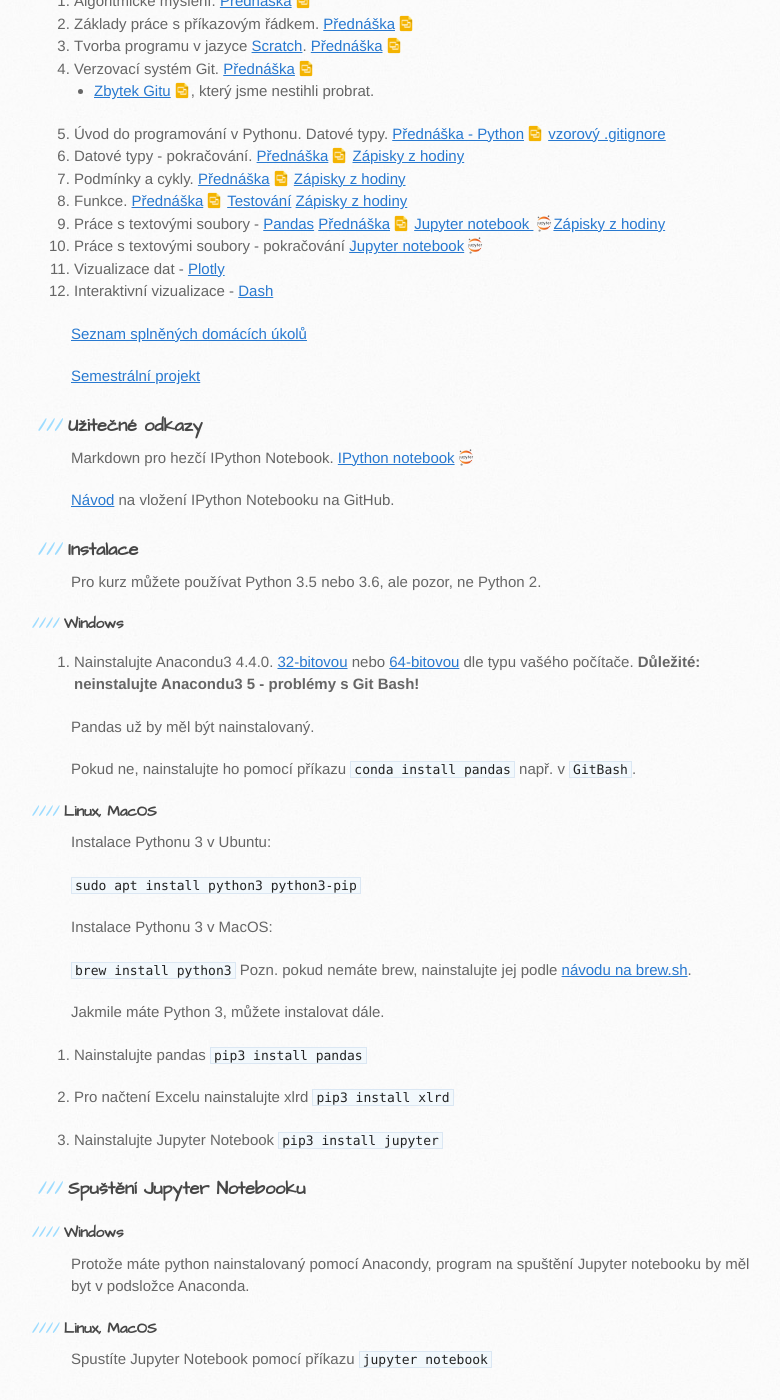
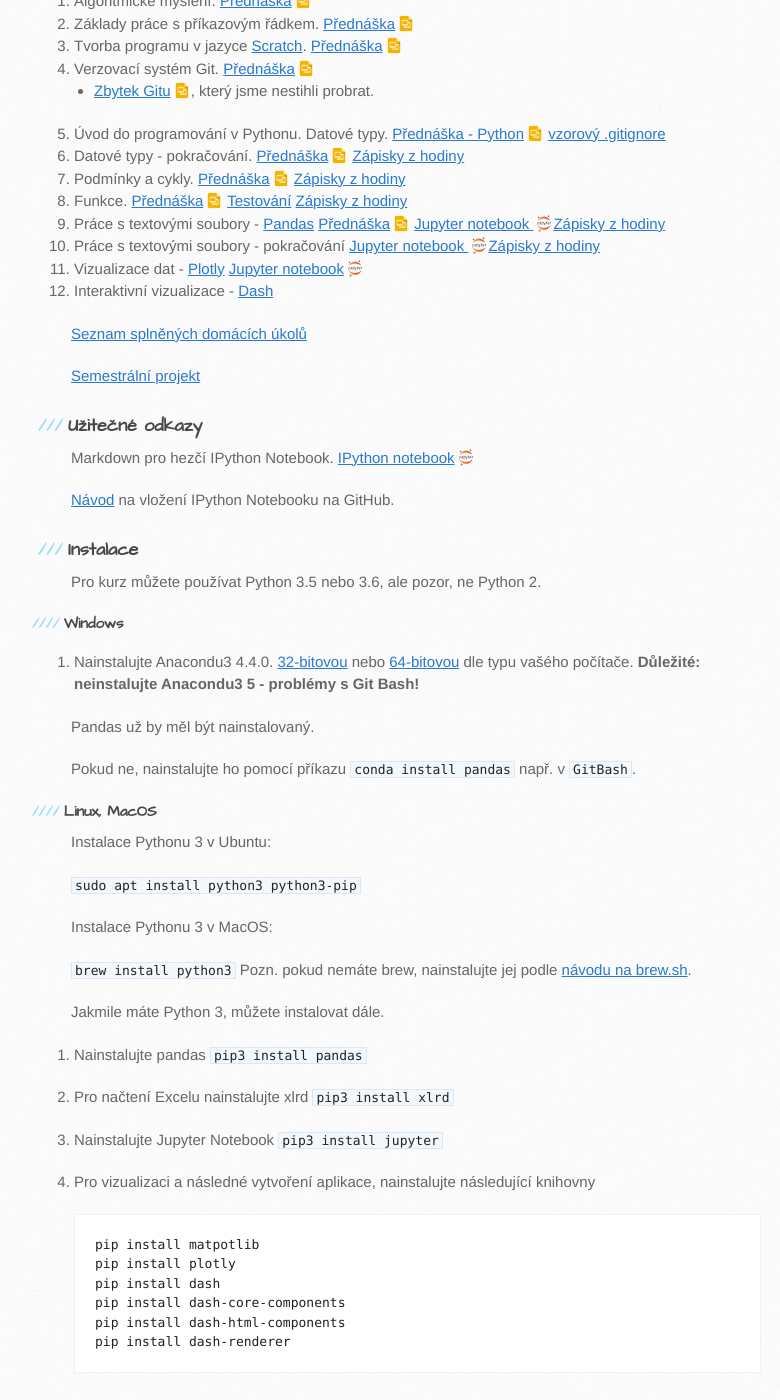
Before and after one commit to anastazie/intro_python_biol, a Jekyll site: the page built from index.md, in a window 1280 px wide and 1400 px high, scrolled down 1092 px. Shown: the whole window, without its empty margins (99-879 px from the left). Built offline with Jekyll 4.4.1, drawn with Linux system fonts in a browser that asks for light colours; our own code applies the rules of GitHub Pages for plain Markdown files.

Commit message:
Update index.md

````diff
--- a/index.md
+++ b/index.md
@@ -29,8 +29,8 @@ Každé úterý 17:20 - 18:50, učebna B311, Viničná 7, 3. patro.
 1. Podmínky a cykly. <a href="https://docs.google.com/presentation/d/1iXGfSBqcLprFEASSLCtot-rMSmzqAUEOmSONV36xM9w/edit?usp=sharing" class="presentation">Přednáška</a> [Zápisky z hodiny](https://github.com/intro-python-biol-2017/zapisky_z_hodiny/blob/master/7_lekce.ipynb)
 1. Funkce. <a href="https://docs.google.com/presentation/d/1wrh4dG55dUbGYueNNFPaLeYUMeBlzh7Nq_Ol6kO0jYo/edit?usp=sharing" class="presentation">Přednáška</a> [Testování](https://github.com/intro-python-biol-2017/zapisky_z_hodiny/blob/master/testovani.ipynb) [Zápisky z hodiny](https://github.com/intro-python-biol-2017/zapisky_z_hodiny/blob/master/8_lekce.ipynb)
 1. Práce s textovými soubory - [Pandas](http://pandas.pydata.org/) <a href="https://docs.google.com/presentation/d/1ihF5Nzed4Bjuw4dVcoe8FqySp3jfNhtWjNGbezbEjWU/edit?usp=sharing" class="presentation">Přednáška</a> <a href="https://github.com/intro-python-biol-2017/zapisky_z_hodiny/blob/master/9_Python_pandas.ipynb" class="jupyter"> Jupyter notebook </a> [Zápisky z hodiny](https://github.com/intro-python-biol-2017/zapisky_z_hodiny/blob/master/python_zapisky_9.ipynb)
-1. Práce s textovými soubory - pokračování <a href="https://github.com/intro-python-biol-2017/zapisky_z_hodiny/blob/master/10_Python_pandas_pokracovani.ipynb" class="jupyter"> Jupyter notebook </a>
-1. Vizualizace dat - [Plotly](https://plot.ly/python/user-guide/)
+1. Práce s textovými soubory - pokračování <a href="https://github.com/intro-python-biol-2017/zapisky_z_hodiny/blob/master/10_Python_pandas_pokracovani.ipynb" class="jupyter"> Jupyter notebook </a>[Zápisky z hodiny](https://github.com/intro-python-biol-2017/zapisky_z_hodiny/blob/master/python_zapisky_10.ipynb)
+1. Vizualizace dat - [Plotly](https://plot.ly/python/user-guide/) <a href="https://github.com/intro-python-biol-2017/zapisky_z_hodiny/blob/master/11_Python_plotly.ipynb" class="jupyter"> Jupyter notebook </a>
 1. Interaktivní vizualizace - [Dash](https://plot.ly/dash/)
 
 [Seznam splněných domácích úkolů](https://docs.google.com/spreadsheets/d/1VbooFGuj2_wCxS7EbUE3lnpNgIiTvneexpI2EKxN7hA/edit?usp=sharing)
@@ -79,6 +79,16 @@ Jakmile máte Python 3, můžete instalovat dále.
 3. Nainstalujte Jupyter Notebook
 `pip3 install jupyter`
 
+4. Pro vizualizaci a následné vytvoření aplikace, nainstalujte následující knihovny
+```
+pip install matpotlib
+pip install plotly
+pip install dash
+pip install dash-core-components
+pip install dash-html-components
+pip install dash-renderer
+```
+
 ### Spuštění Jupyter Notebooku
 
 #### Windows
````
